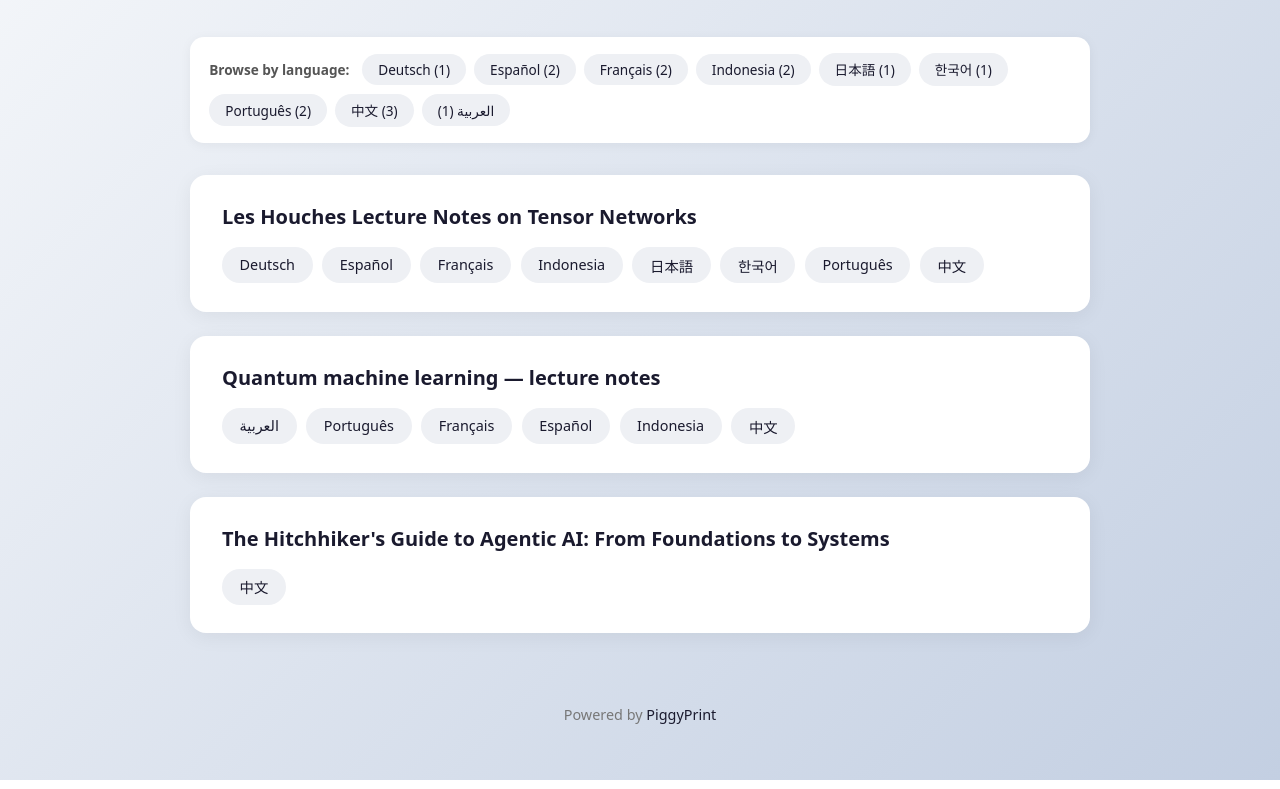
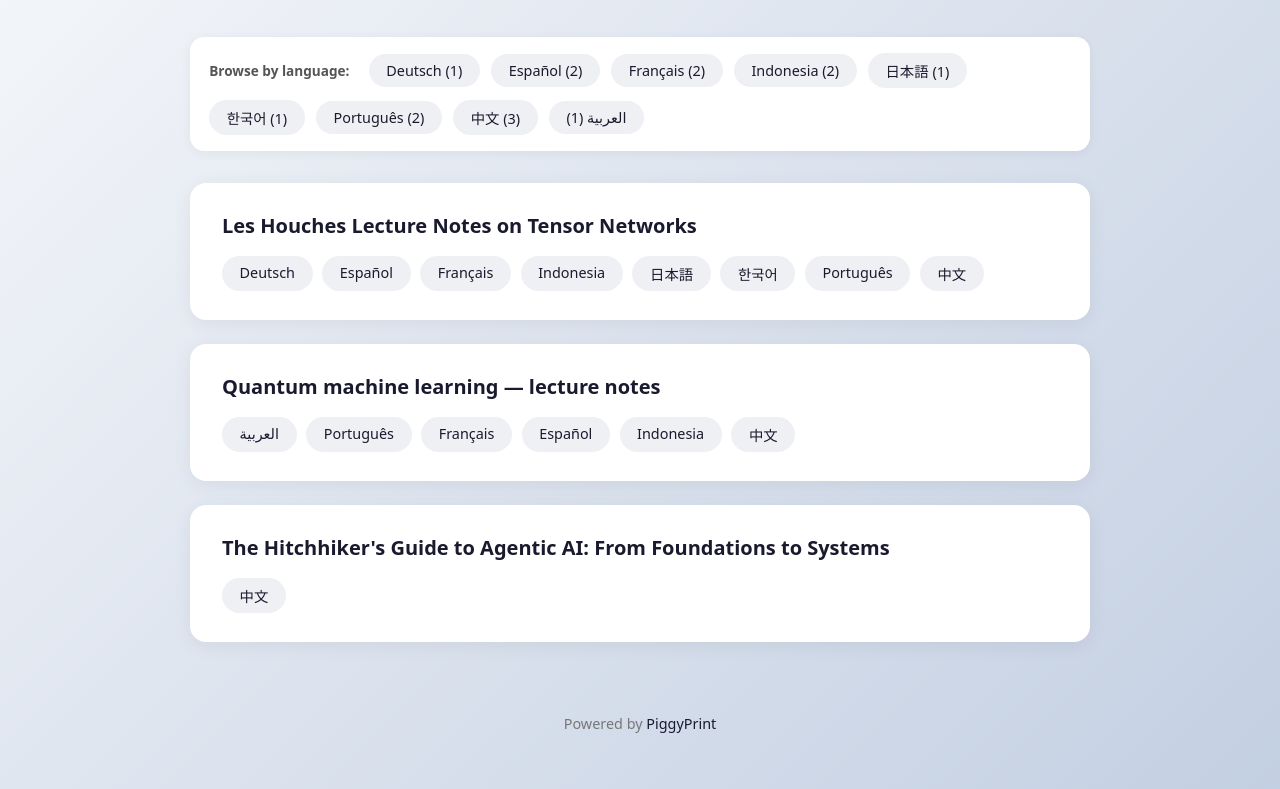
Before and after one commit to Piggy-Print/awesome-arxiv-multilingual, a plain HTML site: page index.html in a window 1280 px wide. Shown: the part 115-904 px from the top of the page. Drawn offline with Linux system fonts and the light colour scheme.

Commit message:
Unify nav button style with lang-btn, increase spacing

```diff
--- a/index.html
+++ b/index.html
@@ -52,7 +52,7 @@
                 document.getElementById('langNav').innerHTML = `
                     <span class="nav-label">${navLabel}</span>
                     ${allLangs.map(lang => `
-                        <a href="lang.html?code=${encodeURIComponent(lang.code || lang.name)}" class="nav-btn">
+                        <a href="lang.html?code=${encodeURIComponent(lang.code || lang.name)}" class="lang-btn">
                             ${escapeHtml(lang.name)} (${lang.count})
                         </a>
                     `).join('')}
--- a/style.css
+++ b/style.css
@@ -105,7 +105,7 @@ footer a:hover {
     display: flex;
     flex-wrap: wrap;
     align-items: center;
-    gap: 0.5rem;
+    gap: 0.7rem;
     margin-bottom: 2rem;
     padding: 1rem 1.2rem;
     background: white;
@@ -117,24 +117,8 @@ footer a:hover {
     font-size: 0.85rem;
     font-weight: 600;
     color: #555;
-    margin-right: 0.3rem;
+    margin-right: 0.5rem;
     white-space: nowrap;
-}
-
-.nav-btn {
-    padding: 0.4rem 1rem;
-    background: #eef0f4;
-    border-radius: 40px;
-    text-decoration: none;
-    color: #1a1a2e;
-    font-size: 0.85rem;
-    font-weight: 500;
-    transition: background 0.2s, color 0.2s;
-}
-
-.nav-btn:hover {
-    background: #1a1a2e;
-    color: white;
 }
 
 /* Back button */
```
